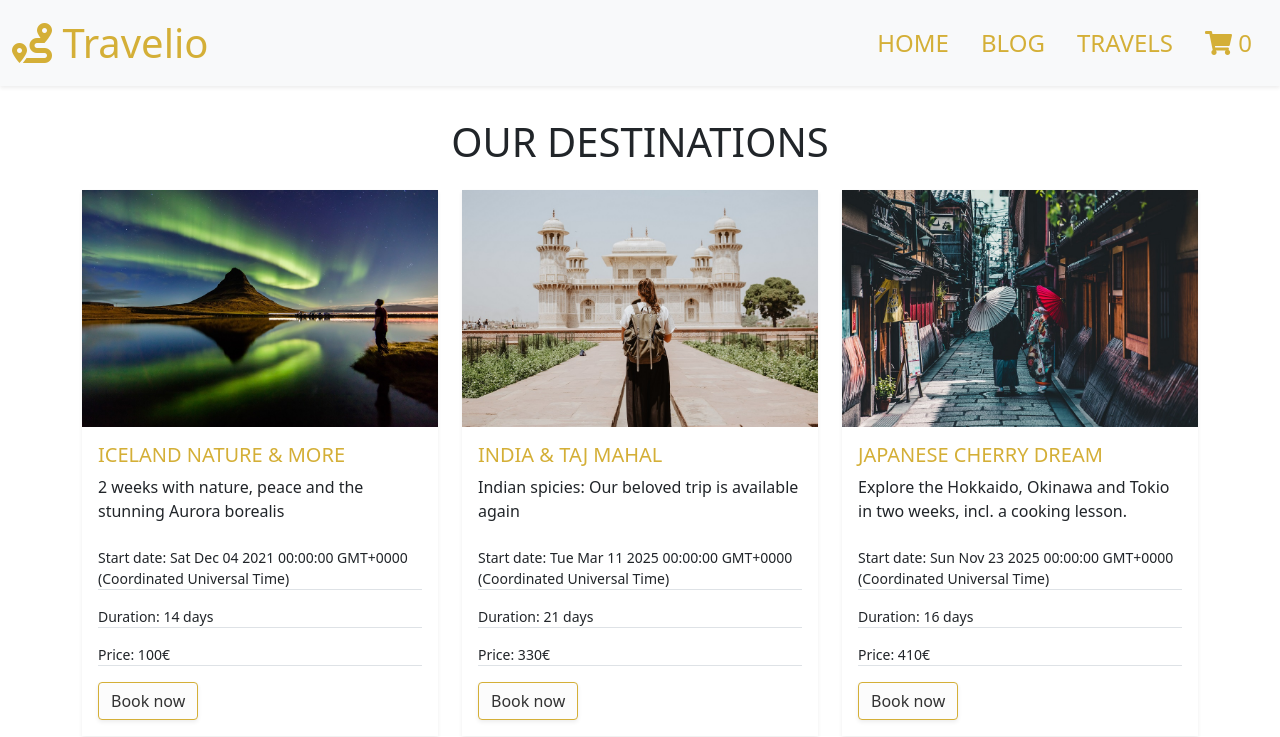
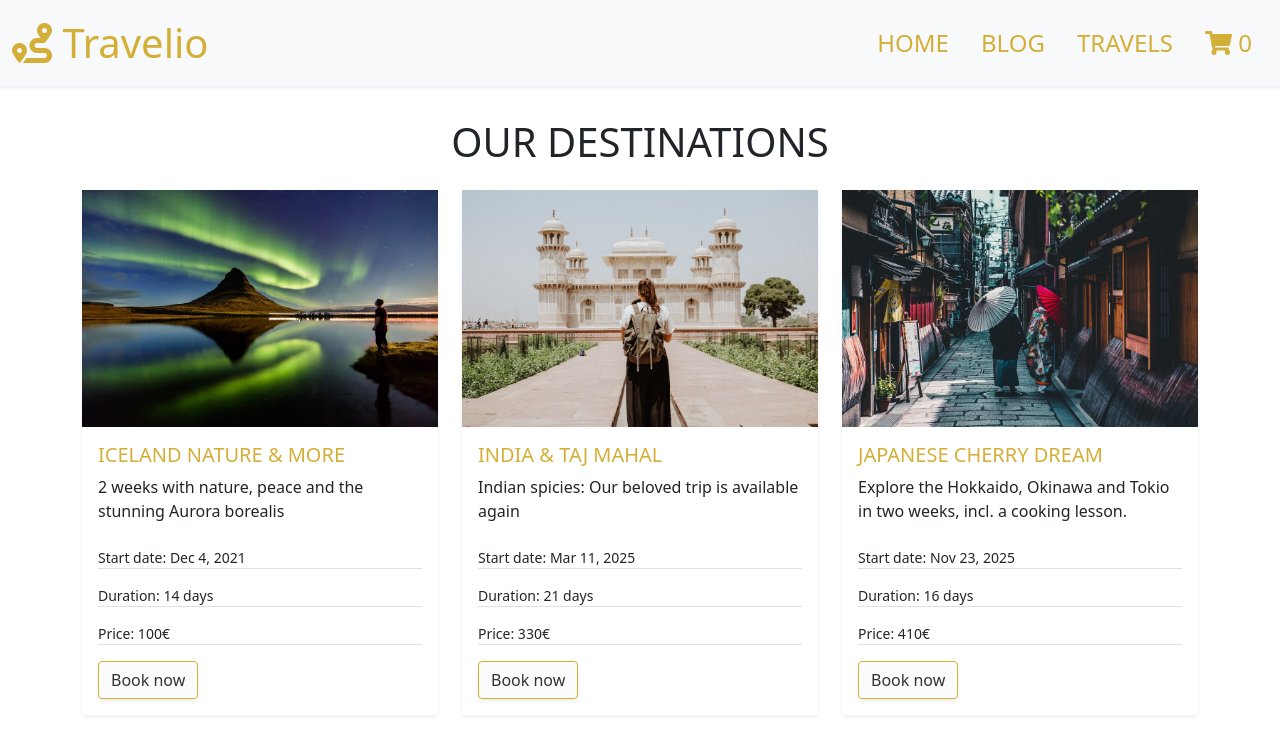
Before and after one commit to nat-oku/FE21-CR6-Natalia, an Angular app in the folder TravelAgency/: page /travels in a window 1280 px wide. Shown: the top 737 px of the page. Built offline with nearby package versions, Linux system fonts and the light colour scheme; grey boxes are pictures that could not be loaded.

Commit message:
correcting date bug

```diff
--- a/TravelAgency/src/app/travels/travels.component.html
+++ b/TravelAgency/src/app/travels/travels.component.html
@@ -7,7 +7,7 @@
         <div class="card-body">
           <h5 class="card-title fs-5 fw-light text-uppercase text-gold">{{ destination.destName }}</h5>
           <p class="card-text pb-2 fst-normal">{{ destination.destDescr }}</p>
-          <p class="card-text fontSmall-13 border-bottom fw-light"><b>Start date:</b> {{ destination.startDate }}</p>
+          <p class="card-text fontSmall-13 border-bottom fw-light"><b>Start date:</b> {{ destination.startDate | date }}</p>
           <p class="card-text fontSmall-13 border-bottom fw-light"><b>Duration:</b> {{ destination.duration }} days</p>
           <p class="card-text fontSmall-13 border-bottom fw-light"><b>Price:</b> {{ destination.price }}€</p>
           <button type="button" class="btn border-gold shadow-sm fw-lighter shadow-sm" >Book now</button>
```
